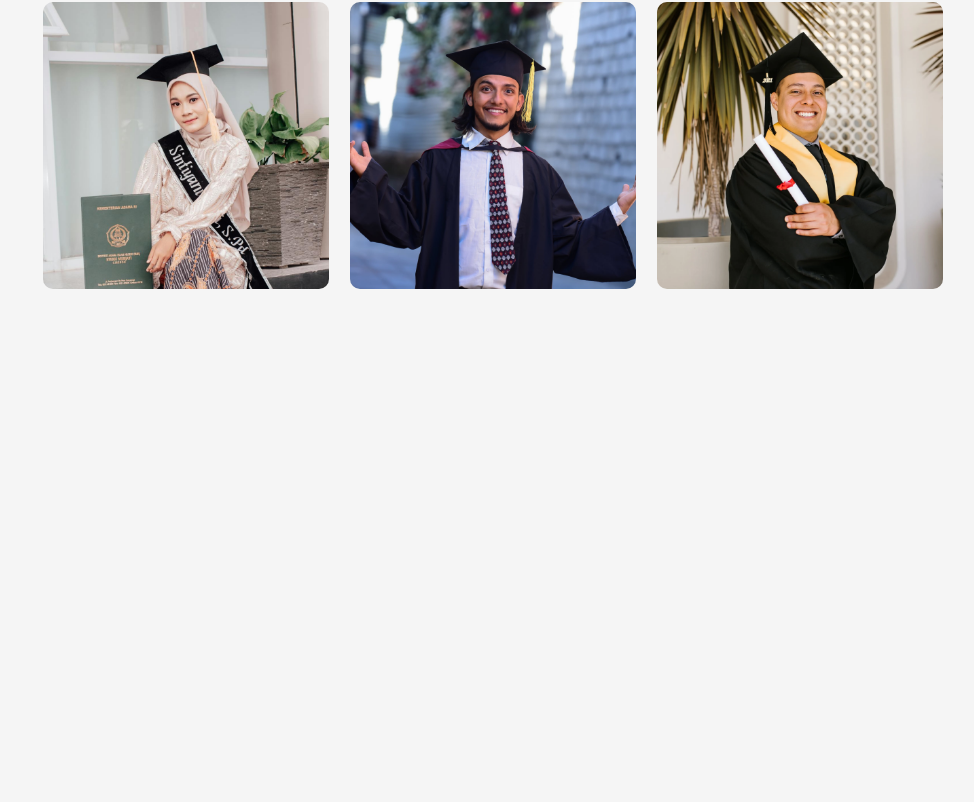
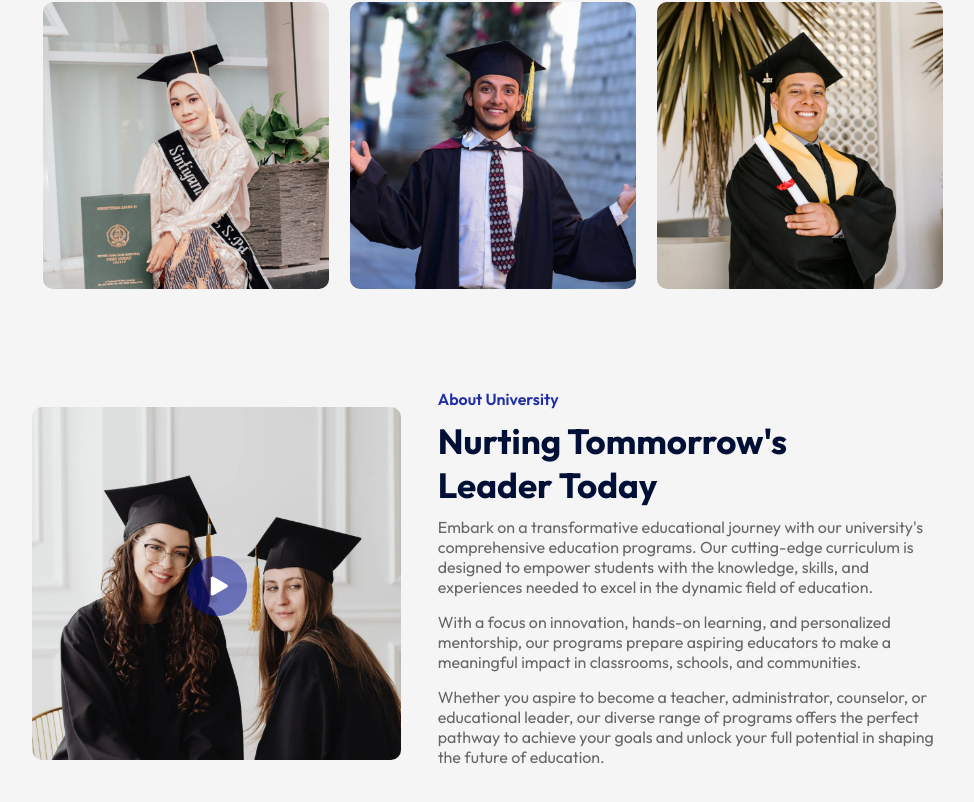
Before and after one commit to ajayehubexperts/vocational_university, a React (Vite) app: page / in a window 1280 px wide. Shown: the part 1012-1814 px from the top of the page, without its empty margins (147-1121 px from the left). Before the commit the page ends 1381 px from the top, so only its background shows below. Built offline with nearby package versions, Linux system fonts and the light colour scheme.

Commit message:
section 3 completed

```diff
--- a/src/App.jsx
+++ b/src/App.jsx
@@ -3,6 +3,7 @@
 import VocationalUniversity from "./Components/Vocational/VocationalUniversity";
 import Programs from "./Components/Programs/Programs";
 import Title from "./Components/Title/Title";
+import About from "./Components/About/About";
 
 const App = () => {
   return (
@@ -12,6 +13,7 @@
       <div className="container">
         <Title subTitle="Our Program" title="What We Offer" />
         <Programs />
+        <About />
       </div>
     </div>
   );
--- a/src/Components/About/About.css
+++ b/src/Components/About/About.css
@@ -0,0 +1,40 @@
+.about {
+  margin: 100px auto;
+  display: flex;
+  align-items: center;
+  justify-content: space-between;
+  width: 90%;
+}
+.about-left {
+  flex-basis: 40%;
+  position: relative;
+}
+.about-right {
+  flex-basis: 56%;
+}
+.about-img {
+  width: 100%;
+  border-radius: 10px;
+}
+.play-icon {
+  width: 60px;
+  position: absolute;
+  top: 50%;
+  left: 50%;
+  transform: translate(-50%, -50%);
+}
+.about h3 {
+  font-weight: 600;
+  font-size: 16px;
+  color: #212ea5;
+}
+.about h2 {
+  font-size: 35px;
+  color: #000f35;
+  margin: 10px 0;
+  max-width: 400px;
+}
+.about p {
+  color: #676767;
+  margin-bottom: 15px;
+}
--- a/src/Components/About/About.jsx
+++ b/src/Components/About/About.jsx
@@ -1,16 +1,35 @@
 import React from "react";
 import "./About.css";
-import about_img from "./about.png";
-import play_icon from "./about.png";
+import about_img from "../../assets/about.png";
+import play_icon from "../../assets/play-icon.png";
 
 const About = () => {
   return (
     <div className="about">
       <div className="about-left">
-        <img src={about_img} alt="" />
+        <img src={about_img} alt="" className="about-img" />
+        <img src={play_icon} alt="" className="play-icon" />
       </div>
       <div className="about-right">
-        <img src={about_img} alt="" />
+        <h3>About University</h3>
+        <h2>Nurting Tommorrow's Leader Today</h2>
+        <p>
+          Embark on a transformative educational journey with our university's
+          comprehensive education programs. Our cutting-edge curriculum is
+          designed to empower students with the knowledge, skills, and
+          experiences needed to excel in the dynamic field of education.
+        </p>
+        <p>
+          With a focus on innovation, hands-on learning, and personalized
+          mentorship, our programs prepare aspiring educators to make a
+          meaningful impact in classrooms, schools, and communities.
+        </p>
+        <p>
+          Whether you aspire to become a teacher, administrator, counselor, or
+          educational leader, our diverse range of programs offers the perfect
+          pathway to achieve your goals and unlock your full potential in
+          shaping the future of education.
+        </p>
       </div>
     </div>
   );
--- a/src/Components/Navbar/Navbar.css
+++ b/src/Components/Navbar/Navbar.css
@@ -1,4 +1,4 @@
-nav{
+nav {
   width: 100%;
   /* background: #333; */
   color: #fff;
@@ -11,13 +11,17 @@
   justify-content: space-between;
   z-index: 10;
 }
-.logo{
+.logo {
   width: 180px;
 }
 
-nav ul li{
+nav ul li {
   display: inline-block;
   list-style: none;
   margin: 5px 20px;
   font-size: 16px;
 }
+.dark-nav {
+  background: #212ea5;
+  transition: 0.5s;
+}
--- a/src/Components/Navbar/Navbar.jsx
+++ b/src/Components/Navbar/Navbar.jsx
@@ -1,21 +1,31 @@
-import React from 'react'
-import './Navbar.css'
-import logo from '../../assets/logo.png';
+import React, { useEffect, useState } from "react";
+import "./Navbar.css";
+import logo from "../../assets/logo.png";
 
 const Navbar = () => {
+  const [sticky, setSticky] = useState(false);
+
+  useEffect(() => {
+    window.addEventListener("scroll", () => {
+      window.scrollY > 50 ? setSticky(true) : setSticky(false);
+    });
+  }, []);
+
   return (
-    <nav className='container'>
-        <img src={logo} alt="" className='logo' />
+    <nav className="container">
+      <img src={logo} alt="" className="logo" />
       <ul>
         <li>Home</li>
         <li>Program</li>
         <li>About us</li>
         <li>Campus</li>
         <li>Testimonials</li>
-            <li><button className='btn'>Contact us</button></li>
+        <li>
+          <button className="btn">Contact us</button>
+        </li>
       </ul>
     </nav>
-  )
-}
+  );
+};
 
-export default Navbar
+export default Navbar;
```
Lines whose indentation alone changed are shown as unchanged.
